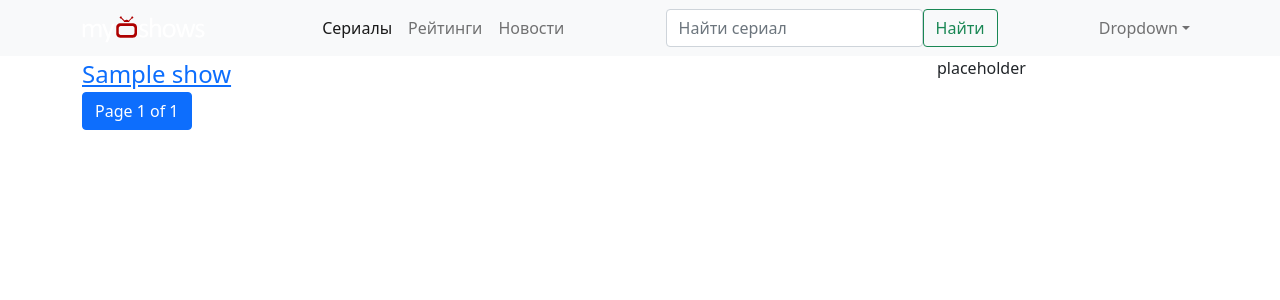
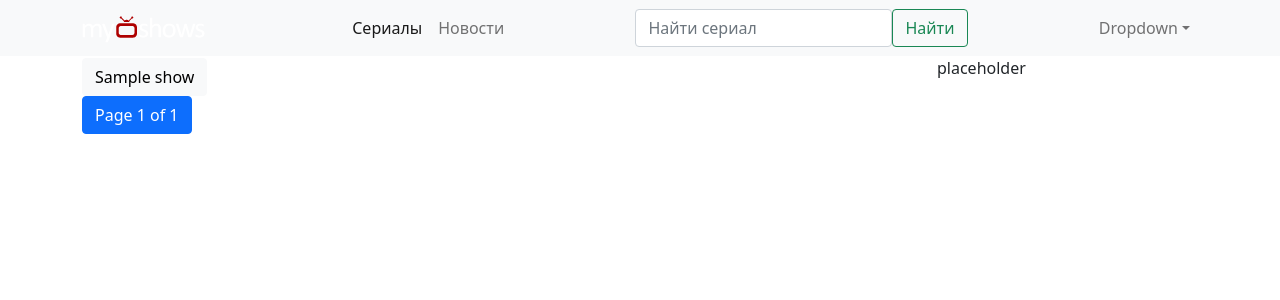
Before and after one commit to antonkoatl/myshows, a Django app: page /myshows/all/ in a window 1280 px wide. Shown: the top 300 px of the page. Run offline with Django 3.2, Linux system fonts and the light colour scheme; tables that the repository leaves empty hold one stand-in row (values such as "Sample post"); some libraries are stand-ins or nearby versions.

Commit message:
fix header

```diff
--- a/myshows/templates/header.html
+++ b/myshows/templates/header.html
@@ -10,7 +10,6 @@
             <div class="nav">
                 <ul class="navbar-nav me-auto mb-2 mb-lg-0">
                     <li class="nav-item"><a class="nav-link active" href="{% url 'all' %}">Сериалы</a></li>
-                    <li class="nav-item"><a class="nav-link" href="/ratings/">Рейтинги</a></li>
                     <li class="nav-item"><a class="nav-link" href="/news/">Новости</a></li>
                 </ul>
             </div>
--- a/myshows/templates/myshows/show_list.html
+++ b/myshows/templates/myshows/show_list.html
@@ -2,7 +2,7 @@
 
 {% block content %}
     {% for show in page_obj %}
-        <div class="fs-4"><a href="{% url 'detail' show.id %}">{{ show.title_ru }}</a></div>
+        <div class="fs-4"><a class="btn btn-light" href="{% url 'detail' show.id %}">{{ show.title_ru }}</a></div>
     {% endfor %}
 
 <div class="pagination">
```
